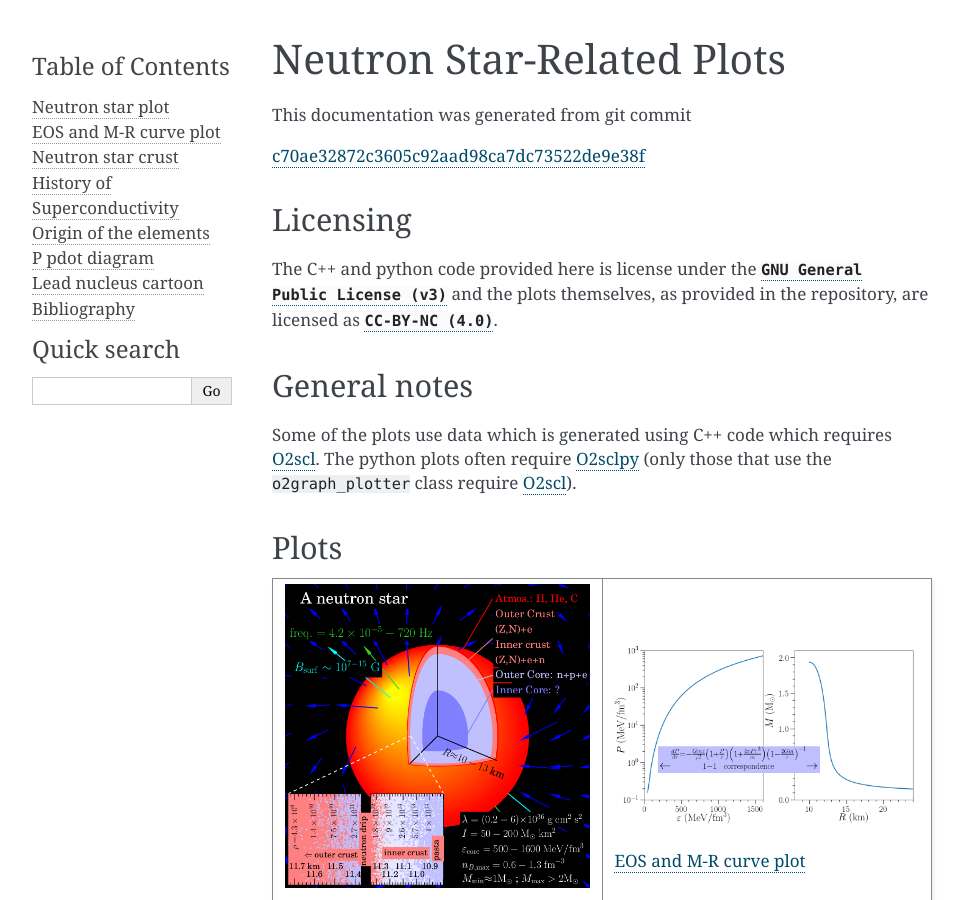
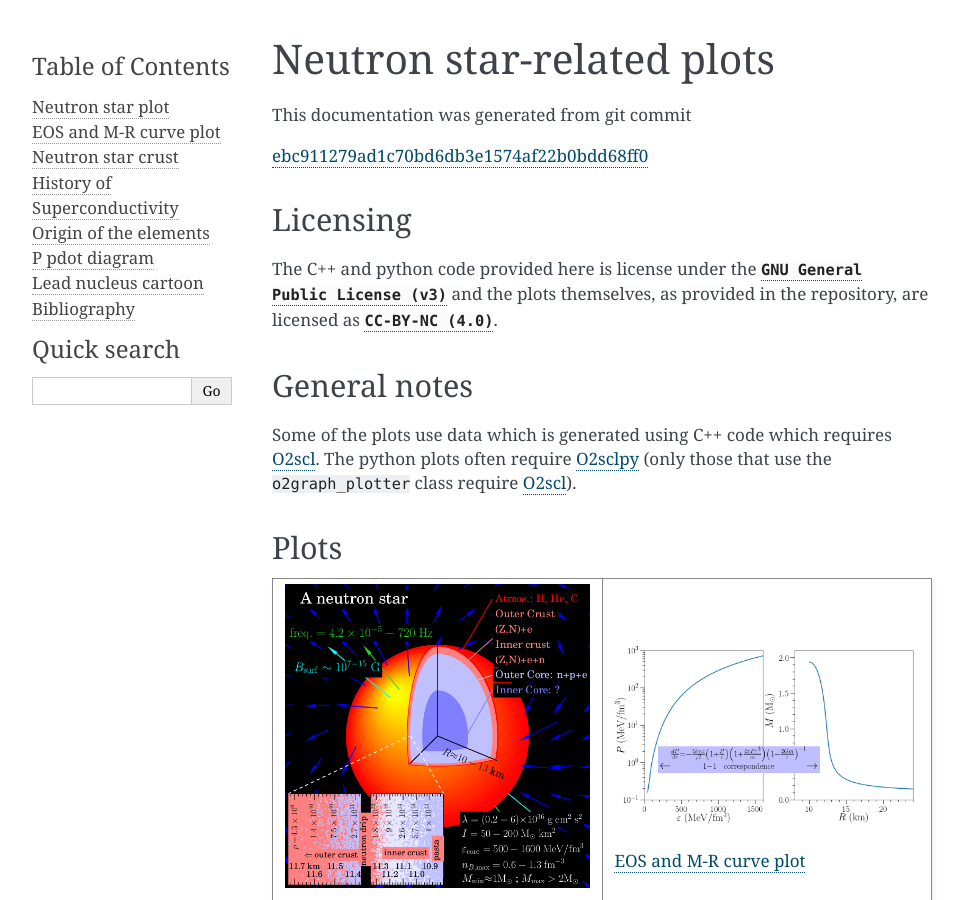
Before and after one commit to awsteiner/nstar-plot, a Sphinx documentation site: the page built from sphinx/index.rst, in a window 1280 px wide and 900 px high. Shown: the whole window, without its empty margins (148-1112 px from the left). Built offline with Sphinx 7.4.7, drawn with Linux system fonts in a browser that asks for light colours.

```diff
--- a/sphinx/commit.rst
+++ b/sphinx/commit.rst
@@ -1 +1 @@
-`c70ae32872c3605c92aad98ca7dc73522de9e38f <http://github.com/awsteiner/nstar-plot/tree/c70ae32872c3605c92aad98ca7dc73522de9e38f>`_
+`ebc911279ad1c70bd6db3e1574af22b0bdd68ff0 <http://github.com/awsteiner/nstar-plot/tree/ebc911279ad1c70bd6db3e1574af22b0bdd68ff0>`_
--- a/sphinx/index.rst
+++ b/sphinx/index.rst
@@ -1,4 +1,4 @@
-Neutron Star-Related Plots
+Neutron star-related plots
 ==========================
 
 This documentation was generated from git commit
```
Also changed, not shown: README.md (+2 -17 lines).
